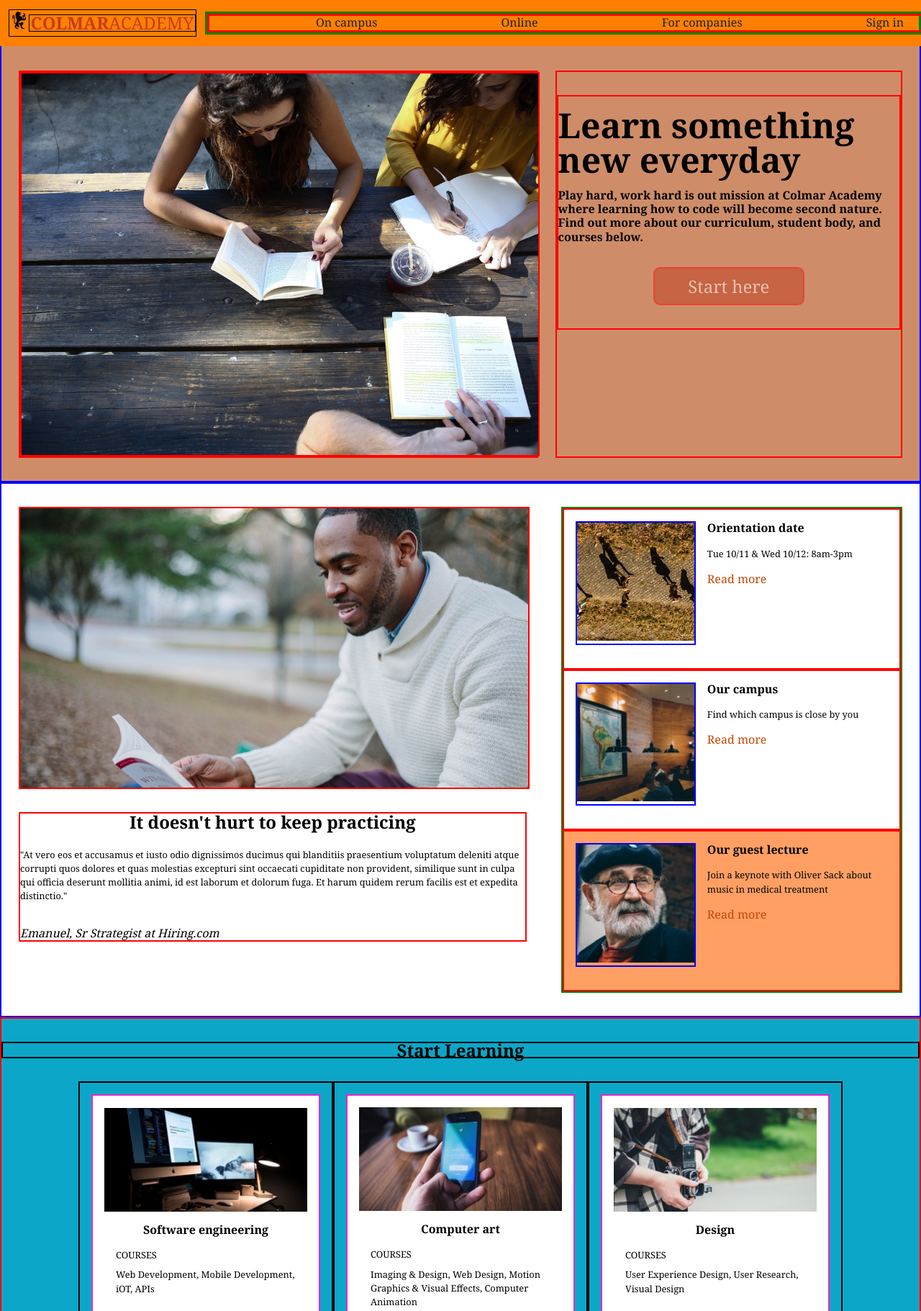
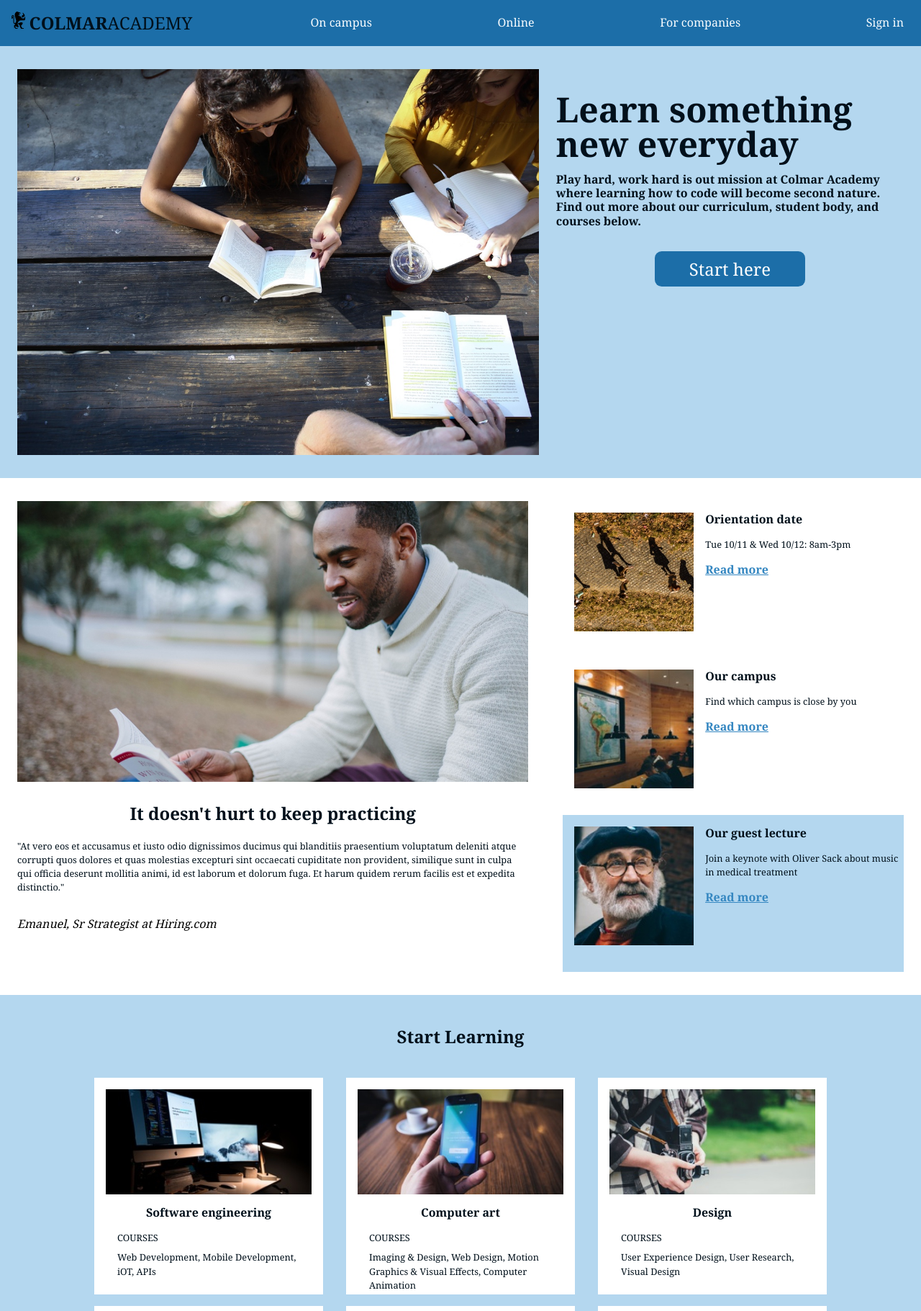
Before and after one commit to nikomoja/capstoneproj, a plain HTML site: page index.html in a window 1280 px wide. Shown: the top 1821 px of the page at 72% size. Drawn offline with Linux system fonts and the light colour scheme.

Commit message:
added blue styles

```diff
--- a/resources/css/style.css
+++ b/resources/css/style.css
@@ -9,15 +9,20 @@ body {
 
 p {
     font-size: 0.8rem;
+    color: #01101B;
 }
 
 h1 {
+    color: #01101B;
     font-size: 3rem;
     font-weight: 700;
     line-height: 1;
+
+
 }
 
 h2 {
+  color: #01101B;
   font-size: 1.5rem;
   font-weight: 600;
   line-height: 1.2rem;
@@ -25,6 +30,7 @@ h2 {
 }
 
 h3 {
+    color: #01101B;
     font-size: 1rem;
     font-weight: 600;
 }
@@ -32,14 +38,13 @@ h3 {
 .title {
     margin: 2rem auto;
     text-align: center;
-    border: 2px solid black;
 }
 
 /* Header */
 
 header {
     display: flex;
-    background-color: #ff8000;
+    background-color: #1C6EA8;
     height: 4rem;
     width: 100%;
     position: fixed;
@@ -51,12 +56,10 @@ header {
     display: flex;
     margin: 0 0.75rem; /* maintains 24px margin (1.5*16=24)between logo and left end*/
     color: #c73c1e;
-    border: 1px solid black;
     align-items: center;
 }
 
 .logo-txt {
-  border: 1px solid black;
   padding: 0.1rem;
   flex: 1 1 auto;
 }
@@ -74,14 +77,12 @@ header {
 
 .menu {
     width: 100%;
-    border: 3px solid green;
 }
 
 .navigation-large {
     display: flex;
     width: 100%;
     height: auto;
-    border: 3px solid red;
     flex-wrap: wrap;
 }
 
@@ -94,7 +95,12 @@ header {
 
 .navigation-large a {
     text-decoration: none;
-    color: #1c2120;
+    color: #F8FCFF;
+}
+
+.navigation-large a:hover {
+  font-weight: bold;
+  color: #010F19;
 }
 
 .navigation-small {
@@ -104,25 +110,19 @@ header {
 /* Banner Section */
 
 .banner {
-    border: 2px solid blue;
     display: flex;
     justify-content: center;
-    background-color: #ce8d68;
+    background-color: #B4D7EF;
     padding-top: 4rem; /* to remain visible with fixed position header */
 }
 
 /* column1 nb same column structure repeated under orientation, learning and thesis. Minor tweaks */
 
 .banner .column1 {
-    border: 2px solid red;
     flex-direction: column;
     width: 60%;
     flex: auto;
     margin: 2rem 0rem 2rem 1.5rem;
-}
-
-.image-flex {
-  border: 2px solid green;
 }
 
 .image-flex img  {
@@ -135,7 +135,6 @@ header {
 /* Banner column2 */
 
 .banner .column2 {
-    border: 2px solid red;
     flex-direction: column;
     margin: 2rem 1.5rem;
     width: 40%;
@@ -145,7 +144,6 @@ header {
 }
 
 .text {
-    border: 2px solid red;
     margin: 2rem auto;
 }
 
@@ -157,17 +155,21 @@ header {
     display: flex;
     justify-content: center;
     flex-grow: 5;
-    border: 2px solid red;
-    color: snow;
+    color: #ffffff;
     font-size: 1.5rem;
     line-height: normal;
-    background-color: #bf3c20;
-    opacity: 0.5;
+    background-color: #1C6EA8;
     text-align: center;
     padding: 0.5rem;
     border-radius: 0.6rem;
     margin: 2rem auto;
     width: 40%;
+    transition: all 1s ease-out 0.5s;
+}
+
+.start-button:hover {
+  background-color: #010F19;
+  opacity: 0.8;
 }
 
 .text a {
@@ -181,7 +183,6 @@ header {
 }
 
 .orientation {
-    border: 2px solid blue;
     display: flex;
     justify-content: center;
     align-items: flex-start;
@@ -199,7 +200,6 @@ header {
 /* image flex same style banner */
 
 .image-flex {
-    border: 2px solid red;
     width: 100%;
     height: auto;
     display: block;
@@ -208,7 +208,6 @@ header {
 /* text class same style banner */
 
 .text {
-    border: 2px solid red;
     margin: 2rem auto;
 }
 
@@ -232,7 +231,6 @@ header {
 /* Orientation Column 2 */
 
 .orientation .column2 {
-    border: 2px solid green;
     flex-direction: column;
     margin: 2rem 1.5rem;
     width: 40%;
@@ -244,18 +242,16 @@ header {
 /* Sidebar */
 
 .sidebar:last-child {
-    background-color: #ff9f63;
+    background-color: #B4D7EF;
 }
 
 .sidebar {
     display: inline-flex;
-    border: 2px solid red;
     padding-bottom: 1rem;
     align-content: center;
 }
 
 .sidebar-image {
-    border: 2px solid blue;
     max-width: 35%;
     height: auto;
     margin: 1rem;
@@ -278,8 +274,13 @@ header {
 }
 
 .sidebar a {
-    text-decoration: none;
-    color: #c54700;
+    text-decoration: underline;
+    font-weight: bold;
+    color: #3587C1;
+}
+
+.sidebar a:hover {
+  color: #010F19;
 }
 
 /* Learning Section */
@@ -289,8 +290,8 @@ header {
 }
 
 .courses {
-    background-color: #0ca6c8;
-    border: 2px solid red;
+    background-color: #B4D7EF;
+    padding: 1rem 0;
 }
 
 .courses-flex {
@@ -304,19 +305,17 @@ header {
 .courses .column1,
 .courses .column2,
 .courses .column3 {
-    border: 2px solid black;
     flex-direction: column;
     align-content: space-between;
     flex: auto;
     align-items: center;
     max-width: 350px;
-    maz-height: 700px;
+    max-height: 700px;
     }
 
 .course-option {
     align-content: center;
     justify-content: space-between;
-    border: 2px solid #ed27c6;
     background-color: #ffffff;
     width: auto;
     height: 40%;
@@ -343,9 +342,7 @@ header {
 
 /* Thesis Section */
 
-
 .thesis {
-    border: 2px solid blue;
     justify-content: center;
     align-items: center;
     background-color: snow;
@@ -359,14 +356,12 @@ header {
 }
 
 .thesis-flex .column1 {
-    border: 2px solid red;
     flex-direction: column;
     width: 60%;
     margin: 0 1.5rem;
 }
 
 .thesis-flex .column2 {
-    border: 2px solid blue;
     flex-direction: column;
     width: 40%;
 }
@@ -377,15 +372,16 @@ header {
     display: flex;
     margin: auto;
     font-size: 0.8rem;
+    background-color: #B4D7EF;
     justify-content: space-between;
     flex-direction: row;
     padding: 2rem;
-    border-top: 1px solid #c54700;
+    border-top: 1px dotted #010F19;
 }
 
 
 footer span, a {
-    color: silver;
+    color: #0F3651;
     text-decoration: none;
 }
 
@@ -414,13 +410,11 @@ footer span, a {
   justify-content:space-around;
   flex: auto;
   height: 100%;
-  border: 2px solid red;
   }
 
 
   .logo-img  {
   margin: auto 0.5rem;
-  border: 1px solid blue;
   }
 
   .logo-img a img {
@@ -462,10 +456,6 @@ footer span, a {
     display: none;
   }
 
-  .orientation .column2 {
-  margin: 0rem;
-  }
-
   .sidebar {
   flex-direction: column;
   width: 100%;
@@ -475,7 +465,7 @@ footer span, a {
   .sidebar .sidebar-mobile {
   display: block;
   width: auto;
-  height: 100%;
+  margin: 0 auto;
   }
 
   .sidebar img {
@@ -484,7 +474,7 @@ footer span, a {
 
   .sidebar-info {
   width: 90%;
-  margin: auto 1.778rem;
+  margin: auto 1.5rem;
   }
 
 /* Learning Section */
@@ -496,7 +486,7 @@ footer span, a {
     .courses-mobile {
     display: block;
     width: 100%;
-    margin-bottom: 1rem;
+    margin: 0;
     }
 
     .course-option {
@@ -517,7 +507,7 @@ footer span, a {
 
 /* Thesis Section & Footer */
 
-    .thesis h3, p, .column2, .links{
+    .thesis h3, p, .thesis .column2, .links{
     display: none;
     }
 
@@ -531,8 +521,5 @@ footer span, a {
     width: 100%;
     }
 
-/* Footer */
-
-
 
 }
```
